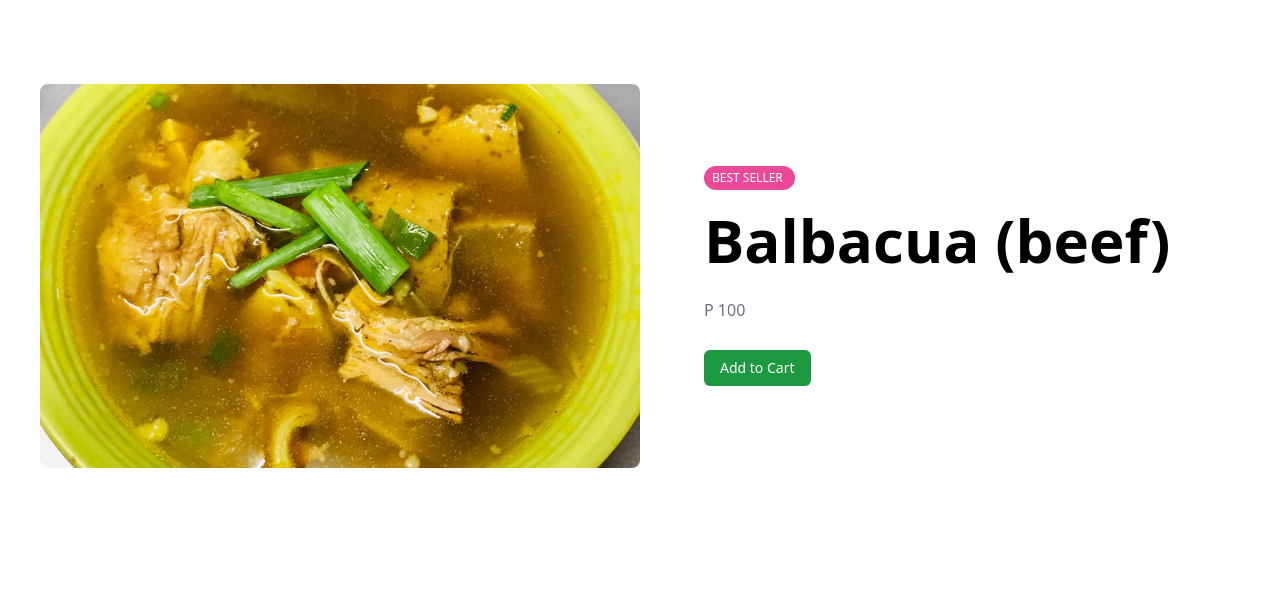
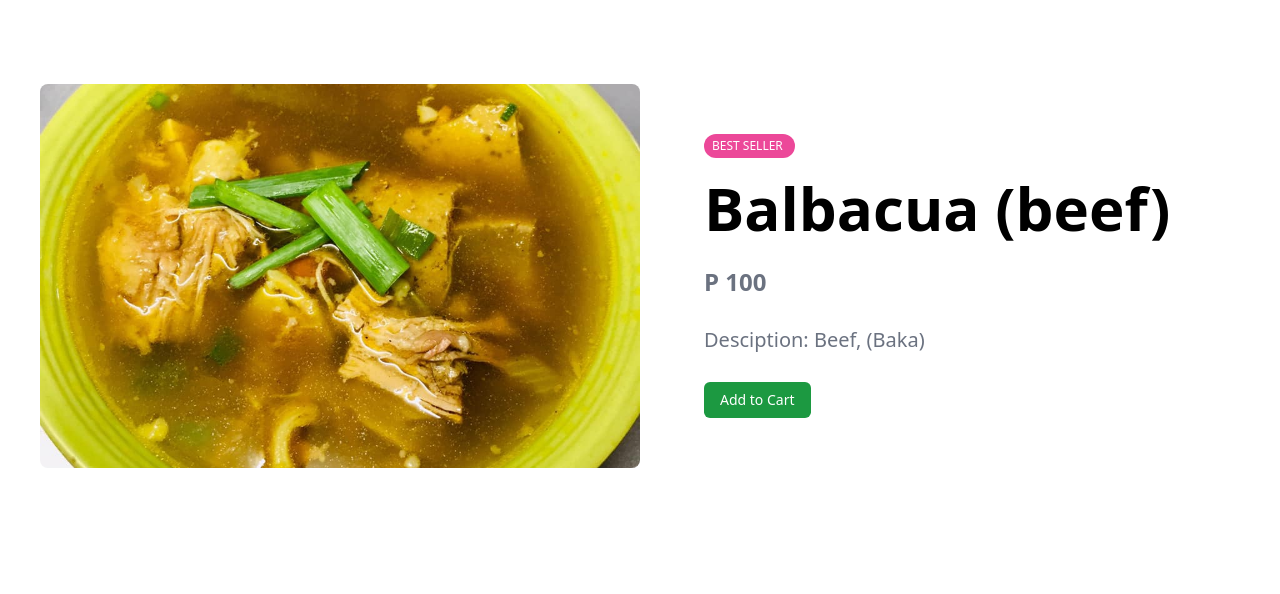
Before and after one commit to yohi441/J6-ordering_system, a Django app: page /detail/1/ in a window 1280 px wide. Shown: the part 96-690 px from the top of the page. Run offline with Django 3.2, Linux system fonts and the light colour scheme; data comes from the database, SQL or seed files in the repository; both versions use the stored data as it was after the commit; style sheets or scripts are compiled from the project's sources.

Commit message:
update price text

```diff
--- a/ordering/models.py
+++ b/ordering/models.py
@@ -16,7 +16,7 @@ class Food(models.Model):
     price = models.PositiveIntegerField()
     status = models.CharField(max_length=50, choices=STATUS, default='Favorites')
     food_image = models.ImageField(upload_to ='food_img/', null=True, blank=True)
-
+    description = models.TextField(blank=True, null=True)
     created = models.DateTimeField(auto_now_add=True)
     updated = models.DateTimeField(auto_now=True)
 
@@ -26,11 +26,14 @@ class Food(models.Model):
 
 
 
+
+
 class Checkout(models.Model):
     PAYMENT = [
         ('Cash on delivery', 'Cash on delivery'),
         ('Gcash', 'Gcash')
     ]
+
     food = models.ManyToManyField(Food)
     timestamp = models.DateTimeField(auto_now_add=True)
     total_price = models.DecimalField(max_digits=10, decimal_places=2, default=0.00)
--- a/templates/components/product_list.html
+++ b/templates/components/product_list.html
@@ -17,7 +17,7 @@
                         <span>{{best.status}}</span>
                     </div>
                     <h1 class="text-4xl font-bold leading-none lg:text-5xl xl:text-6xl"><a href="#_">{{best.name}}</a></h1>
-                    <p class="pt-2 text-gray-500">P {{best.price}}</p>
+                    <p class="pt-2 text-xl font-bold text-gray-500">P {{best.price}}</p>
                     <p class="pt-2 text-sm font-medium">
                         <button
                         hx-get="{% url 'add_to_cart' best.pk %}"
@@ -43,7 +43,7 @@
                     <span>{{food.status|title}}</span>
                 </div>
                 <h2 class="text-lg font-bold sm:text-xl md:text-2xl"><a href="#_">{{food.name|title}}</a></h2>
-                <p class="text-gray-500">P {{food.price}}</p>
+                <p class="text-xl font-bold text-gray-500">P {{food.price}}</p>
                 <p class="pt-2 text-xs font-medium">
                     <p class="pt-2 text-sm font-medium">
                         <button
--- a/templates/detail_full_view.html
+++ b/templates/detail_full_view.html
@@ -19,8 +19,9 @@
 
                     <span>{{food.status}}</span>
                 </div>
-                <h1 class="text-4xl font-bold leading-none lg:text-5xl xl:text-6xl"><a href="#_">{{food.name}}</a></h1>
-                <p class="pt-2 text-gray-500">P {{food.price}}</p>
+                <h1 class="text-4xl font-bold leading-none lg:text-5xl xl:text-6xl">{{food.name}}</h1>
+                <p class="pt-2 font-bold text-2xl text-gray-500">P {{food.price}}</p>
+                <p class="pt-2 text-xl text-gray-500">Desciption: {{food.description}}</p>
                 <p class="pt-2 text-sm font-medium"><a href="{% url 'add_to_cart' food.pk %}" hx-boost="true" class="mr-1 underline"><button class="px-4 py-2 text-white transition-colors duration-200 transform rounded-md bg-j6primary hover:bg-green-500 focus:outline-none focus:bg-green-500">Add to Cart</button></a></p>
             </div>
         </div>
```
Also changed, not shown: db.sqlite3, ordering/migrations/0004_auto_20220904_1205.py (added).
